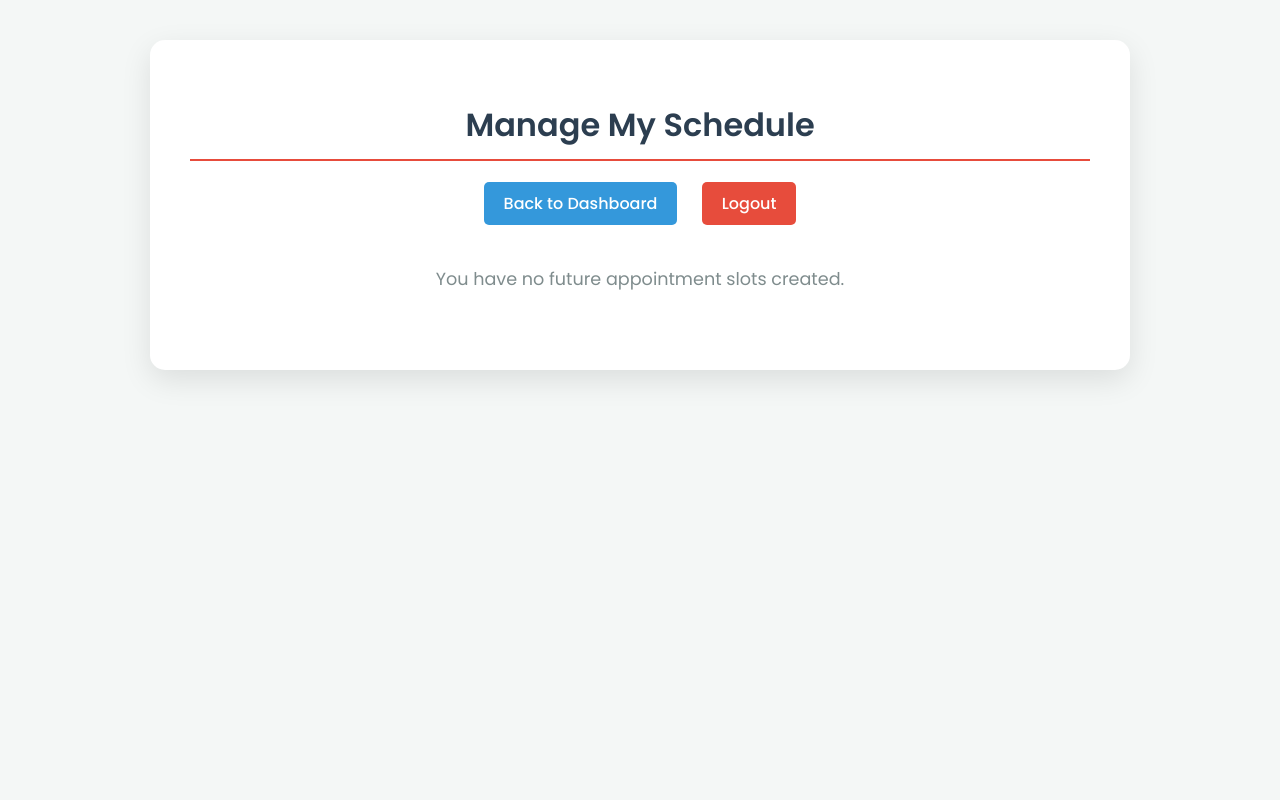
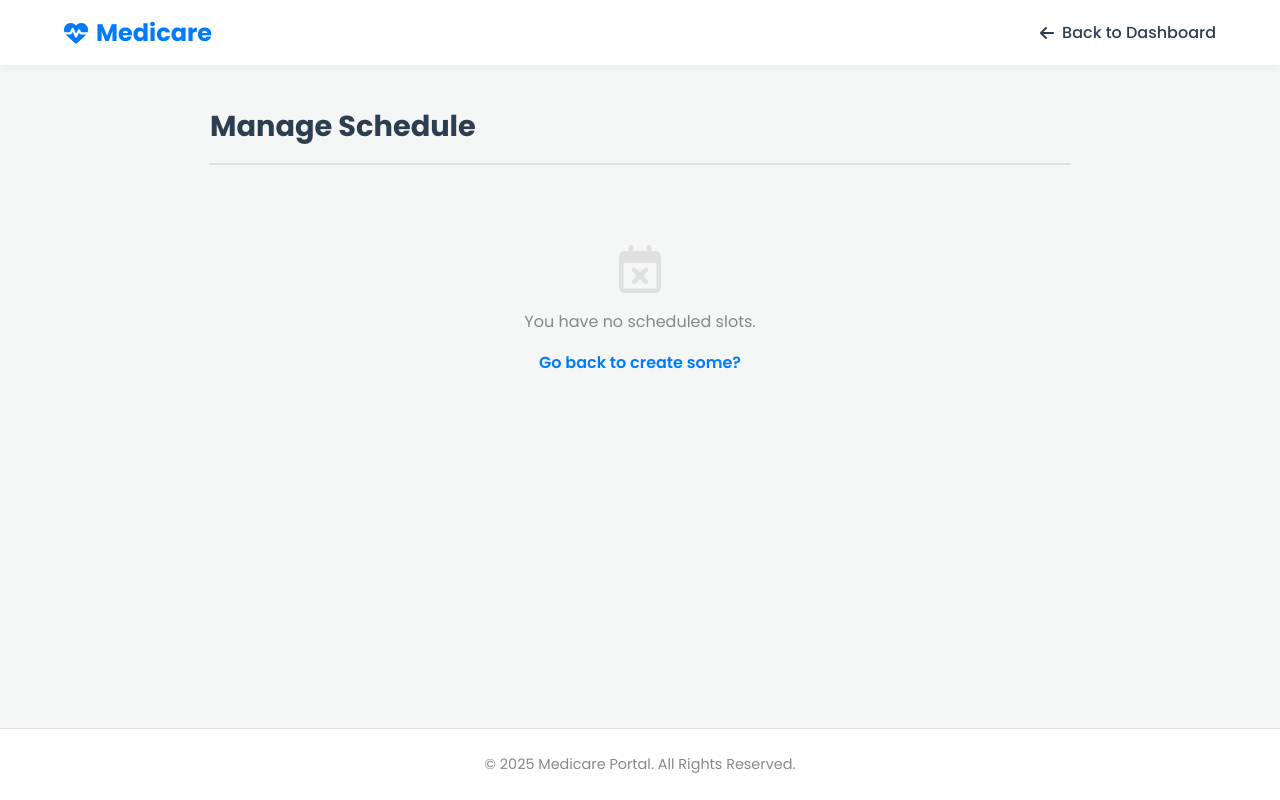
Before and after one commit to WahidurRahman77/Clinic-Appointment-Booking-System, a PHP site: page /portal/manage_slots.php in a window 1280 px wide. Run offline with PHP 8.4, Linux system fonts and the light colour scheme; the visitor is signed in with stand-in values (Sample User, id 1); data that the repository does not hold is empty.

Commit message:
Refactor manage_slots.php for better UI and functionality
Updated the manage_slots.php file to enhance the user interface and improve functionality for managing appointment slots.

```diff
--- a/portal/manage_slots.php
+++ b/portal/manage_slots.php
@@ -27,21 +27,20 @@ if ($_SERVER["REQUEST_METHOD"] == "POST") {
         $conn->begin_transaction();
         try {
             // 1. Mark any appointments in this slot as 'canceled_by_doctor'
-            // This will notify the patient.
             $stmt_update_apps = $conn->prepare("UPDATE appointments SET request_status = 'canceled_by_doctor' WHERE slot_id = ?");
             $stmt_update_apps->bind_param("i", $slot_id);
             $stmt_update_apps->execute();
 
-            // 2. Delete the slot itself (only if it belongs to this doctor)
+            // 2. Delete the slot itself
             $stmt_del_slot = $conn->prepare("DELETE FROM appointment_slots WHERE id = ? AND doctor_id = ?");
             $stmt_del_slot->bind_param("ii", $slot_id, $doctor_id);
             $stmt_del_slot->execute();
 
             $conn->commit();
-            $message = "<div class='msg-success'>Slot successfully deleted. Any patient in that slot has been notified of the cancellation.</div>";
+            $message = "<div class='msg-alert msg-success'><i class='fas fa-trash-alt'></i> Slot successfully deleted. Patients notified.</div>";
         } catch (mysqli_sql_exception $exception) {
             $conn->rollback();
-            $message = "<div class='msg-error'>Error deleting slot.</div>";
+            $message = "<div class='msg-alert msg-error'><i class='fas fa-exclamation-triangle'></i> Error deleting slot.</div>";
         }
     }
 
@@ -65,9 +64,9 @@ if ($_SERVER["REQUEST_METHOD"] == "POST") {
                     $slot_ids[] = $row['id'];
                 }
 
-                // Create placeholders for the IN clause (e.g., ?, ?, ?)
+                // Create placeholders for the IN clause
                 $placeholders = implode(',', array_fill(0, count($slot_ids), '?'));
-                $types = str_repeat('i', count($slot_ids)); // 'iii...'
+                $types = str_repeat('i', count($slot_ids));
 
                 // 2. Update all appointments in these slots
                 $stmt_update_apps = $conn->prepare("UPDATE appointments SET request_status = 'canceled_by_doctor' WHERE slot_id IN ($placeholders)");
@@ -80,14 +79,14 @@ if ($_SERVER["REQUEST_METHOD"] == "POST") {
                 $stmt_del_slots->execute();
 
                 $conn->commit();
-                $message = "<div class='msg-success'>Successfully deleted all slots for $date_to_delete. All affected patients have been notified.</div>";
+                $message = "<div class='msg-alert msg-success'><i class='fas fa-calendar-times'></i> Deleted all slots for $date_to_delete.</div>";
             } else {
-                $conn->rollback(); // No slots found
-                $message = "<div class='msg-error'>No slots found for $date_to_delete.</div>";
+                $conn->rollback();
+                $message = "<div class='msg-alert msg-error'>No slots found for $date_to_delete.</div>";
             }
         } catch (mysqli_sql_exception $exception) {
             $conn->rollback();
-            $message = "<div class='msg-error'>Error deleting slots: " . $exception->getMessage() . "</div>";
+            $message = "<div class='msg-alert msg-error'>Error deleting slots: " . $exception->getMessage() . "</div>";
         }
     }
 }
@@ -120,79 +119,144 @@ $conn->close();
 <html lang="en">
 <head>
     <meta charset="UTF-8">
-    <title>Manage My Schedule</title>
+    <title>Manage Schedule | Medicare Portal</title>
+    <meta name="viewport" content="width=device-width, initial-scale=1.0">
     <link href="https://fonts.googleapis.com/css2?family=Poppins:wght@300;400;500;600;700&display=swap" rel="stylesheet">
+    <link rel="stylesheet" href="https://cdnjs.cloudflare.com/ajax/libs/font-awesome/6.4.0/css/all.min.css">
     <style>
-        body { font-family: 'Poppins', sans-serif; background: #f4f7f6; margin: 0; padding: 40px; }
-        .container { max-width: 900px; margin: auto; background: #fff; padding: 40px; border-radius: 15px; box-shadow: 0 10px 30px rgba(0,0,0,0.1); }
-        h1 { color: #2c3e50; font-weight: 600; text-align: center; border-bottom: 2px solid #e74c3c; padding-bottom: 10px; margin-bottom: 30px; }
-        .nav-links { text-align: center; margin-bottom: 30px; }
-        .nav-links a { text-decoration: none; background: #3498db; color: white; padding: 10px 20px; border-radius: 5px; margin: 0 10px; font-weight: 500; }
-        .nav-links .logout { background-color: #e74c3c; }
+        :root {
+            --primary: #007bff; --light-bg: #f4f7f6; --white: #fff; --text: #2c3e50;
+            --success: #28a745; --danger: #dc3545; --warning: #f39c12; --shadow: 0 4px 15px rgba(0,0,0,0.05);
+        }
 
-        .date-group { margin-bottom: 40px; border: 1px solid #ddd; border-radius: 8px; overflow: hidden; }
-        .date-header { background-color: #ecf0f1; padding: 15px 20px; display: flex; justify-content: space-between; align-items: center; }
-        .date-header h2 { margin: 0; color: #34495e; font-size: 1.4em; border: none; padding: 0; }
-        .delete-btn { background-color: #e74c3c; color: white; border: none; padding: 8px 15px; border-radius: 5px; cursor: pointer; font-weight: 500; text-decoration: none; font-size: 0.9em; }
-        .delete-btn:hover { background-color: #c0392b; }
+        * { box-sizing: border-box; }
+        body { font-family: 'Poppins', sans-serif; background: var(--light-bg); margin: 0; min-height: 100vh; display: flex; flex-direction: column; }
 
-        table { width: 100%; border-collapse: collapse; }
-        th, td { padding: 15px 20px; text-align: left; border-bottom: 1px solid #eee; }
-        th { background-color: #f9f9f9; color: #555; }
-        tr:last-child td { border-bottom: none; }
+        /* Navbar */
+        .navbar { background: var(--white); padding: 15px 5%; display: flex; justify-content: space-between; align-items: center; box-shadow: 0 2px 10px rgba(0,0,0,0.05); }
+        .brand { font-size: 1.5rem; font-weight: 700; color: var(--primary); display: flex; align-items: center; gap: 8px; }
+        .back-link { color: var(--text); text-decoration: none; font-weight: 500; display: flex; align-items: center; gap: 8px; transition: 0.3s; }
+        .back-link:hover { color: var(--primary); }
 
-        .status { padding: 4px 10px; border-radius: 20px; font-size: 0.85em; font-weight: 500; color: white; }
-        .status-available { background-color: #2ecc71; }
-        .status-booked { background-color: #f39c12; }
+        /* Container */
+        .container { max-width: 900px; margin: 40px auto; padding: 0 20px; flex: 1; width: 100%; }
 
-        p.no-data { text-align: center; color: #7f8c8d; font-size: 1.1em; padding: 20px; }
-        .msg-success { background: #e0ffe0; border: 1px solid green; padding: 15px; text-align: center; margin-bottom: 20px; border-radius: 8px; }
-        .msg-error { background: #ffe0e0; border: 1px solid red; padding: 15px; text-align: center; margin-bottom: 20px; border-radius: 8px; }
+        .header { margin-bottom: 30px; display: flex; justify-content: space-between; align-items: center; border-bottom: 2px solid #e0e0e0; padding-bottom: 15px; }
+        .header h1 { margin: 0; color: var(--text); font-size: 1.8rem; }
+
+        /* Messages */
+        .msg-alert { padding: 15px; border-radius: 8px; margin-bottom: 25px; display: flex; align-items: center; gap: 10px; animation: slideIn 0.5s ease; }
+        .msg-success { background: #d4edda; color: #155724; border: 1px solid #c3e6cb; }
+        .msg-error { background: #f8d7da; color: #721c24; border: 1px solid #f5c6cb; }
+        @keyframes slideIn { from { opacity: 0; transform: translateY(-10px); } to { opacity: 1; transform: translateY(0); } }
+
+        /* Date Group Cards */
+        .date-card { background: var(--white); border-radius: 12px; box-shadow: var(--shadow); margin-bottom: 30px; overflow: hidden; }
+
+        .date-header {
+            background: #f8f9fa; padding: 20px 25px; display: flex; justify-content: space-between; align-items: center;
+            border-bottom: 1px solid #eee;
+        }
+        .date-header h2 { margin: 0; color: var(--text); font-size: 1.1rem; display: flex; align-items: center; gap: 10px; }
+
+        .btn-delete-all {
+            background: #fff; color: var(--danger); border: 1px solid #fadbd8; padding: 8px 15px;
+            border-radius: 6px; cursor: pointer; font-size: 0.85rem; font-weight: 500; transition: 0.2s;
+            display: flex; align-items: center; gap: 6px;
+        }
+        .btn-delete-all:hover { background: var(--danger); color: white; border-color: var(--danger); }
+
+        /* Table */
+        .table-responsive { overflow-x: auto; }
+        table { width: 100%; border-collapse: collapse; min-width: 500px; }
+        th { background: var(--white); color: #888; font-weight: 500; text-align: left; padding: 15px 25px; font-size: 0.9rem; }
+        td { padding: 15px 25px; border-top: 1px solid #f0f0f0; color: #333; vertical-align: middle; }
+        tr:hover { background-color: #fafafa; }
+
+        /* Status Badges */
+        .status-badge { padding: 5px 12px; border-radius: 20px; font-size: 0.8rem; font-weight: 600; text-transform: uppercase; letter-spacing: 0.5px; }
+        .status-available { background: #e6f9ed; color: var(--success); }
+        .status-booked { background: #fff8e1; color: var(--warning); }
+
+        /* Delete Slot Button */
+        .btn-delete {
+            background: none; border: none; color: #ccc; cursor: pointer; font-size: 1rem; transition: 0.2s; padding: 5px;
+        }
+        .btn-delete:hover { color: var(--danger); transform: scale(1.1); }
+
+        /* Empty State */
+        .no-data { text-align: center; padding: 50px 20px; color: #888; }
+        .no-data i { font-size: 3rem; margin-bottom: 15px; color: #e0e0e0; display: block; }
+        .no-data a { color: var(--primary); font-weight: 600; text-decoration: none; }
+
+        footer { text-align: center; padding: 25px; color: #888; border-top: 1px solid #e0e0e0; margin-top: auto; font-size: 0.9rem; background: var(--white); }
+
+        @media (max-width: 600px) {
+            .date-header { flex-direction: column; align-items: flex-start; gap: 10px; }
+            .btn-delete-all { width: 100%; justify-content: center; }
+        }
     </style>
 </head>
 <body>
+
+    <nav class="navbar">
+        <div class="brand"><i class="fas fa-heartbeat"></i> Medicare</div>
+        <a href="doctor_dashboard.php" class="back-link"><i class="fas fa-arrow-left"></i> Back to Dashboard</a>
+    </nav>
+
     <div class="container">
-        <h1>Manage My Schedule</h1>
-        <div class="nav-links">
-            <a href="doctor_dashboard.php">Back to Dashboard</a>
-            <a href="logout.php" class="logout">Logout</a>
+
+        <div class="header">
+            <h1>Manage Schedule</h1>
         </div>
 
         <?php echo $message; ?>
 
         <?php if (empty($grouped_slots)): ?>
-            <p class="no-data">You have no future appointment slots created.</p>
+            <div class="no-data">
+                <i class="far fa-calendar-times"></i>
+                <p>You have no scheduled slots.</p>
+                <a href="doctor_dashboard.php">Go back to create some?</a>
+            </div>
         <?php else: ?>
+
             <?php foreach ($grouped_slots as $date => $slots): ?>
-                <div class="date-group">
+                <div class="date-card">
                     <div class="date-header">
-                        <h2><?php echo date("l, F j, Y", strtotime($date)); ?></h2>
-                        <form action="manage_slots.php" method="POST" onsubmit="return confirm('WARNING:\nAre you sure you want to delete ALL slots for <?php echo $date; ?>? This will cancel any booked appointments.');" style="display:inline;">
+                        <h2><i class="far fa-calendar-alt" style="color: var(--primary);"></i> <?php echo date("l, F j, Y", strtotime($date)); ?></h2>
+
+                        <form action="manage_slots.php" method="POST" onsubmit="return confirm('WARNING:\nThis will delete ALL slots for <?php echo $date; ?>.\nAny patient with a confirmed appointment on this day will be canceled.\n\nAre you sure?');">
                             <input type="hidden" name="date_to_delete" value="<?php echo $date; ?>">
-                            <button type="submit" name="delete_date" class="delete-btn">Delete All for this Date</button>
+                            <button type="submit" name="delete_date" class="btn-delete-all">
+                                <i class="fas fa-trash-alt"></i> Delete Day
+                            </button>
                         </form>
                     </div>
+
+                    <div class="table-responsive">
                         <table>
                             <thead>
                                 <tr>
                                     <th>Time</th>
                                     <th>Status</th>
-                                <th>Action</th>
+                                    <th style="text-align: right;">Action</th>
                                 </tr>
                             </thead>
                             <tbody>
                                 <?php foreach ($slots as $slot): ?>
                                     <tr>
-                                    <td><?php echo date("g:i A", strtotime($slot['start_time'])); ?></td>
+                                        <td><strong><?php echo date("g:i A", strtotime($slot['start_time'])); ?></strong></td>
                                         <td>
-                                        <span class="status status-<?php echo $slot['status']; ?>">
+                                            <span class="status-badge status-<?php echo $slot['status']; ?>">
                                                 <?php echo htmlspecialchars($slot['status']); ?>
                                             </span>
                                         </td>
-                                    <td>
-                                        <form action="manage_slots.php" method="POST" onsubmit="return confirm('Are you sure you want to permanently delete this slot? This will cancel any booked appointment.');" style="display:inline;">
+                                        <td style="text-align: right;">
+                                            <form action="manage_slots.php" method="POST" onsubmit="return confirm('Delete this specific slot?');" style="display: inline;">
                                                 <input type="hidden" name="slot_id" value="<?php echo $slot['id']; ?>">
-                                            <button type="submit" name="delete_slot" class="delete-btn">Delete Slot</button>
+                                                <button type="submit" name="delete_slot" class="btn-delete" title="Delete Slot">
+                                                    <i class="fas fa-times-circle"></i>
+                                                </button>
                                             </form>
                                         </td>
                                     </tr>
@@ -200,9 +264,14 @@ $conn->close();
                             </tbody>
                         </table>
                     </div>
+                </div>
             <?php endforeach; ?>
+
         <?php endif; ?>
 
     </div>
+
+    <footer>&copy; <?php echo date("Y"); ?> Medicare Portal. All Rights Reserved.</footer>
+
 </body>
 </html>
```
Lines whose indentation alone changed are shown as unchanged.
